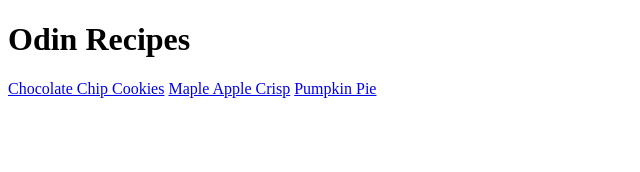
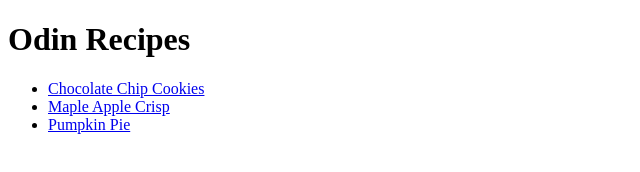
Before and after one commit to RawlingD/odin-recipes, a plain HTML site: page index.html in a window 1280 px wide. Shown: the whole page, without its empty margins (0-640 px from the left). Drawn offline with Linux system fonts and the light colour scheme.

Commit message:
index.html
git status
'

```diff
--- a/index.html
+++ b/index.html
@@ -8,8 +8,10 @@
 </head>
 <body>
     <h1>Odin Recipes</h1>
-    <a href="recipes/chocolate-chip-cookies.html">Chocolate Chip Cookies</a>
-    <a href="recipes/maple-apple-crisp.html">Maple Apple Crisp</a>
-    <a href="recipes/pumpkin-pie.html">Pumpkin Pie</a>
+    <ul>
+    <li><a href="recipes/chocolate-chip-cookies.html">Chocolate Chip Cookies</a></li>
+    <li><a href="recipes/maple-apple-crisp.html">Maple Apple Crisp</a></li>
+    <li><a href="recipes/pumpkin-pie.html">Pumpkin Pie</a></li>
+    </ul>
 </body>
 </html>
```
